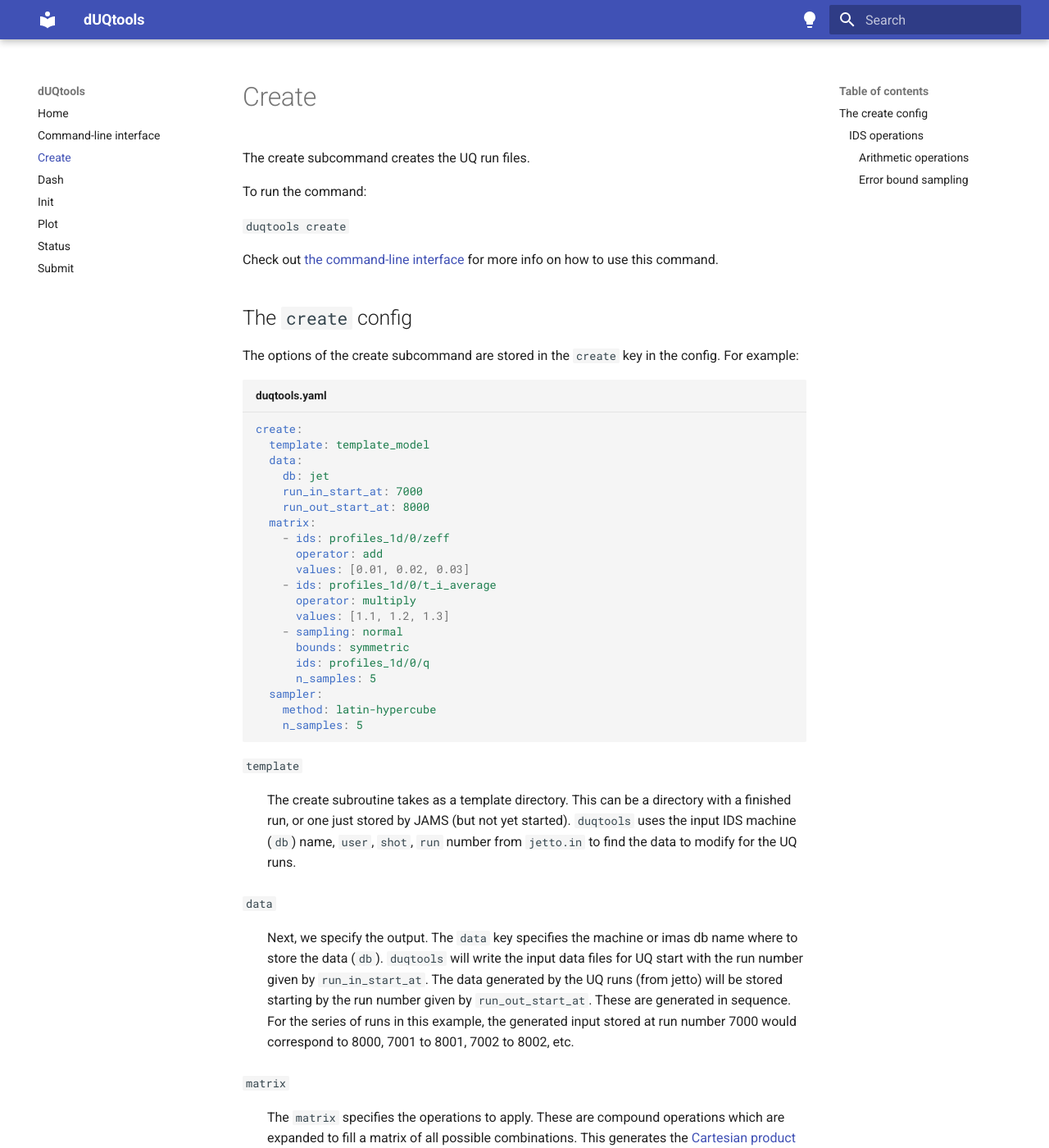
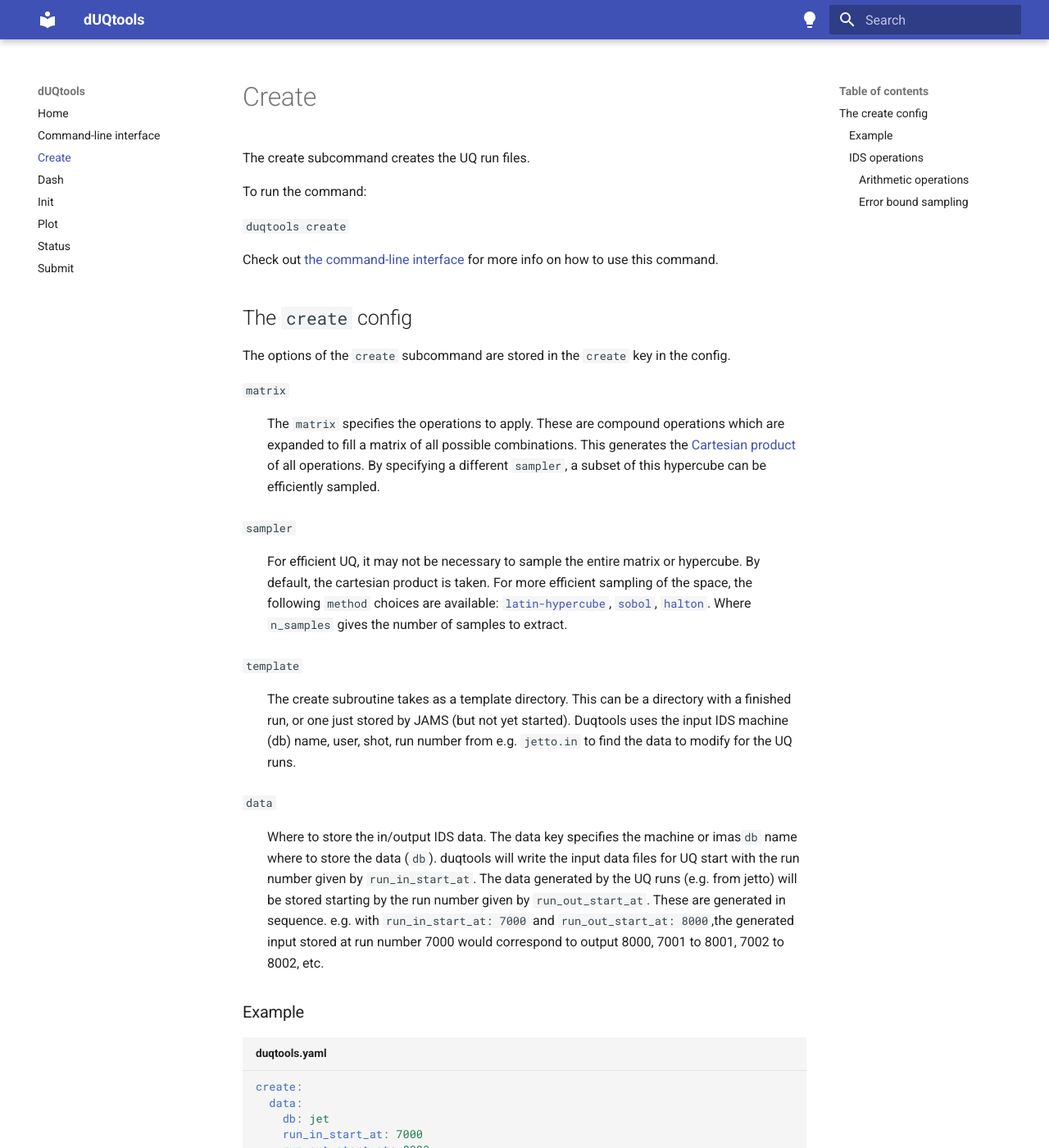
Before and after one commit to duqtools/duqtools, an MkDocs documentation site: the page built from docs/create.md, in a window 1280 px wide and 1400 px high. Shown: the whole window at 82% size. Built offline with MkDocs 1.6.1 and Material for MkDocs 9.7.7, drawn with Linux system fonts in a browser that asks for light colours; some of the changed text lies outside the part shown.

Commit message:
Update documentation

````diff
--- a/docs/create.md
+++ b/docs/create.md
@@ -11,47 +11,46 @@
 
 ## The `create` config
 
-The options of the create subcommand are stored in the `create` key in the config. For example:
+The options of the `create` subcommand are stored in the `create` key
+in the config.
+
+`matrix`
+: The `matrix` specifies the operations to apply. These are compound operations which are expanded to fill a matrix of all possible combinations. This generates the [Cartesian product](en.wikipedia.org/wiki/Cartesian_product) of all operations. By specifying a different `sampler`, a subset of this hypercube can be efficiently sampled.
+
+`sampler`
+: For efficient UQ, it may not be necessary to sample the entire matrix or hypercube. By default, the cartesian product is taken. For more efficient sampling of the space, the following `method` choices are available: [`latin-hypercube`](en.wikipedia.org/wiki/Latin_hypercube_sampling), [`sobol`](en.wikipedia.org/wiki/Sobol_sequence), [`halton`](en.wikipedia.org/wiki/Halton_sequence). Where `n_samples` gives the number of samples to extract.
+
+`template`
+: The create subroutine takes as a template directory. This can be a directory with a finished run, or one just stored by JAMS (but not yet started). Duqtools uses the input IDS machine (db) name, user, shot, run number from e.g. `jetto.in` to find the data to modify for the UQ runs.
+
+`data`
+: Where to store the in/output IDS data. The data key specifies the machine or imas`db` name where to store the data (`db`). duqtools will write the input data files for UQ start with the run number given by `run_in_start_at`. The data generated by the UQ runs (e.g. from jetto) will be stored starting by the run number given by `run_out_start_at`. These are generated in sequence. e.g. with `run_in_start_at: 7000` and `run_out_start_at: 8000`,the generated input stored at run number 7000 would correspond to output 8000, 7001 to 8001, 7002 to 8002, etc.
+
+### Example
 
 ```yaml title="duqtools.yaml"
 create:
-  template: template_model
   data:
     db: jet
     run_in_start_at: 7000
     run_out_start_at: 8000
   matrix:
-    - ids: profiles_1d/0/zeff
-      operator: add
-      values: [0.01, 0.02, 0.03]
-    - ids: profiles_1d/0/t_i_average
-      operator: multiply
-      values: [1.1, 1.2, 1.3]
-    - sampling: normal
-      bounds: symmetric
-      ids: profiles_1d/0/q
-      n_samples: 5
+  - ids: profiles_1d/0/t_i_average
+    operator: multiply
+    values:
+    - 1.1
+    - 1.2
+    - 1.3
+  - bounds: symmetric
+    ids: profiles_1d/0/t_i_average
+    n_samples: 5
+    sampling: normal
   sampler:
     method: latin-hypercube
-    n_samples: 5
+    n_samples: 3
+  template: /pfs/work/g2ssmee/jetto/runs/duqtools_template
+
 ```
-
-
-`template`
-
-: The create subroutine takes as a template directory. This can be a directory with a finished run, or one just stored by JAMS (but not yet started). `duqtools` uses the input IDS machine (`db`) name, `user`, `shot`, `run` number from `jetto.in` to find the data to modify for the UQ runs.
-
-`data`
-
-: Next, we specify the output. The `data` key specifies the machine or imas db name where to store the data (`db`). `duqtools` will write the input data files for UQ start with the run number given by `run_in_start_at`. The data generated by the UQ runs (from jetto) will be stored starting by the run number given by `run_out_start_at`. These are generated in sequence. For the series of runs in this example, the generated input stored at run number 7000 would correspond to 8000, 7001 to 8001, 7002 to 8002, etc.
-
-`matrix`
-
-: The `matrix` specifies the operations to apply. These are compound operations which are expanded to fill a matrix of all possible combinations. This generates the [Cartesian product](https://en.wikipedia.org/wiki/Cartesian_product) of all operations. This means that for this example, 9 (3 for `zeff` times 3 for `t_i_average`) data files will be written for all possible combinations.
-
-`sampler`
-
-: For efficient UQ, it may not be necessary to sample the entire matrix or hypercube. By default, the cartesian product is taken. For more efficient sampling of the space, the following `method` choices are available: [`latin-hypercube`](https://en.wikipedia.org/wiki/Latin_hypercube_sampling), [`sobol`](https://en.wikipedia.org/wiki/Sobol_sequence), [`halton`](https://en.wikipedia.org/wiki/Halton_sequence). Where `n_samples` gives the number of samples to extract.
 
 ### IDS operations
 
@@ -59,19 +58,19 @@
 
 #### Arithmetic operations
 
-This operation takes the IDS data from the specified path and applies a simple arithmetic operation to it when copying it to the new IMAS DB entry.
+Apply set of arithmetic operations to IDS.
+
+Takes the IDS data and subtracts, adds, multiplies, etc
+with each the given values.
+
+`operator`
+: Which operator to apply to the data in combination with any of the given values below. This can be any of the basic numpy arithmetic operations. Available choices: `add`, `multiply`, `divide`, `power`, `subtract`, `floor_divide`, `mod`, and `remainder`. These directly mapto the equivalent numpy functions, i.e. `add` -> `np.add`.
 
 `ids`
-
-: Path to the IDS data to modify. `core_profiles` is implied.
-
-`operator`
-
-: Which operator to apply to the data in combination with any of the given `values` below. This can be any of the basic [numpy arithmetic operations](https://numpy.org/doc/stable/reference/routines.math.html#arithmetic-operations), i.e. 'add', 'multiply', 'divide', 'power', 'subtract', 'floor_divide', 'mod', and 'remainder'.
+: IDS Path of the data to modify. `core_profiles` is implied.
 
 `values`
-
-: List of values to use.
+: Values to use with operator on field to create sampling space.
 
 For example:
 
@@ -91,6 +90,10 @@
 
 will generate another 3 entries, `t_i_average *= 1.1`, `t_i_average *= 1.2`, and `t_i_average *= 1.3`.
 
+With these 2 entries, the parameter hypercube would consist of 9 entries total (3 for `zeff`
+times 3 for `t_i_average`).
+With the default `sampler: latin-hypercube`, this means 9 new data files will be written.
+
 !!! note
 
     The python equivalent is essentially `np.<operator>(ids, value, out=ids)` for each of the given values.
@@ -99,8 +102,27 @@
 
 This operation samples data between the given error bounds.
 
-takes the IDS data from the specified path and applies a simple arithmetic operation to it when copying it to the new IMAS DB entry.
+Takes the IDS data from the specified path. The value is taken as
+the mean, and the upper and lower error
+bounds are specified by the `_error_upper` and `_error_lower` suffix.
 
+Data are sampled from a normal distribution around the mean.
+
+If the lower error bound is absent, assume a symmetric distribution.
+
+`distribution`
+: Sample from given distribution. Currently `normal` is the only option.
+
+`bounds`
+: Specify `symmetric` or `asymmetric` sampling. Use`auto` to choose `asymmetric` if the lower bounds are defined,else `symmetric`. The bounds are defiend by `$IDS_error_upper`and `$IDS_error_lower` in the data specification. Symmetricsampling sampling when both the lower and upper error boundsare present, takes the average of the two.
+
+`ids`
+: IDS Path of the data to modify. `core_profiles` is implied.
+
+`n_samples`
+: Number of samples to get.
+
+Example:
 
 ```yaml title="duqtools.yaml"
 ids: profiles_1d/0/q
@@ -109,24 +131,6 @@
 n_samples: 5
 ```
 
-
-`ids`
-
-: Path to the IDS data to modify. `core_profiles` is implied.
-
-`sampling`
-
-: Sampling method to use. Currently `normal` is the only option.
-
-`bounds`
-
-: Specify `symmetric` or `asymmetric` sampling. Use `auto` to choose `asymmetric` if the lower bounds are defined, else `symmetric`. The bounds are defiend by `$IDS_error_upper` and `$IDS_error_lower` in the data specification. Symmetric sampling sampling when both the lower and upper error bounds are present, takes the average of the two.
-
-`n_samples`
-
-: Number of samples to take.
-
-
 !!! note
 
      Note that the example above adds 5 (`n_samples`) entries to the matrix. This is independent from the hypercube sampling above.
````
Also changed, not shown: docs/model_to_markdown.py (+27 -5 lines), docs/submit.md (+1 -1 lines), 6 other files.
